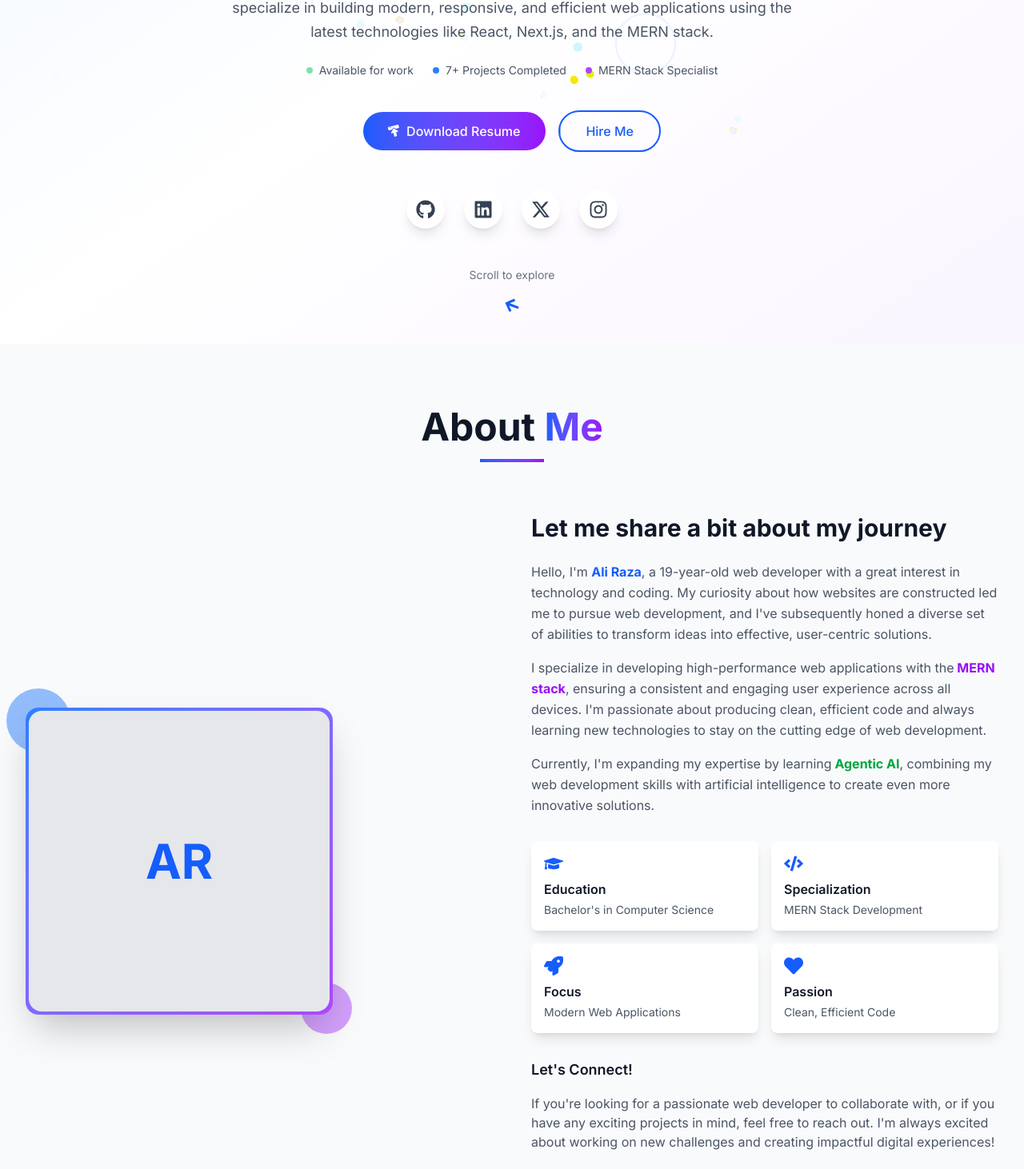
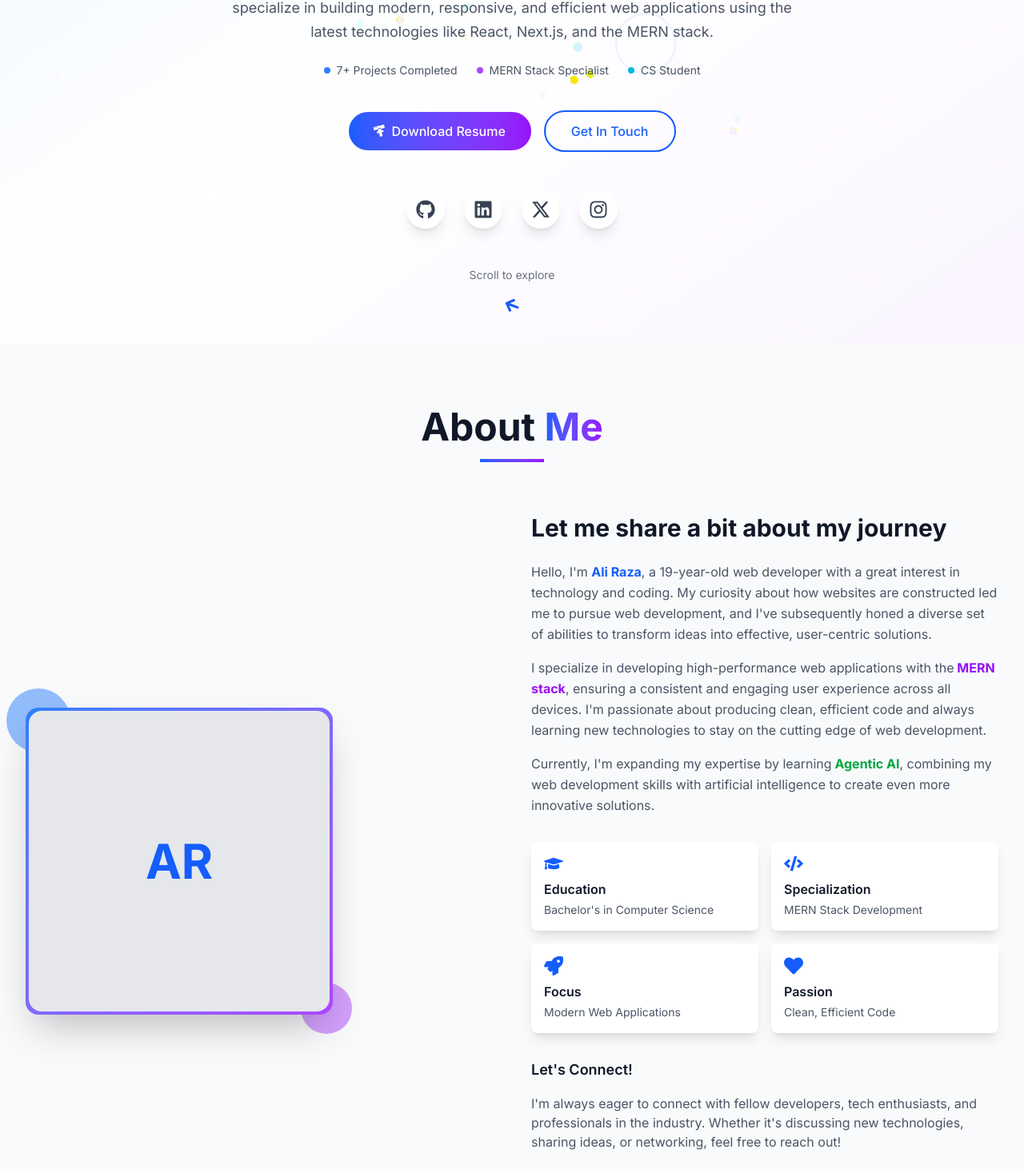
Before and after one commit to ALIRAZA4278/Ali-Raza-portfolio, a Next.js app: page / in a window 1280 px wide. Shown: the part 462-1924 px from the top of the page at 80% size. Built offline with nearby package versions, Linux system fonts and the light colour scheme.

Commit message:
feat: Update About and Contact sections for improved networking language and add new profile image

```diff
--- a/src/components/About.js
+++ b/src/components/About.js
@@ -135,9 +135,9 @@ export default function About() {
                 Let&apos;s Connect!
               </p>
               <p className="text-gray-600 dark:text-gray-300 mb-6">
-                If you&apos;re looking for a passionate web developer to collaborate with,
-                or if you have any exciting projects in mind, feel free to reach out.
-                I&apos;m always excited about working on new challenges and creating impactful digital experiences!
+                I&apos;m always eager to connect with fellow developers, tech enthusiasts,
+                and professionals in the industry. Whether it&apos;s discussing new technologies,
+                sharing ideas, or networking, feel free to reach out!
               </p>
 
               <motion.button
--- a/src/components/Contact.js
+++ b/src/components/Contact.js
@@ -120,8 +120,8 @@ export default function Contact() {
             Get In <span className="bg-gradient-to-r from-blue-600 to-purple-600 bg-clip-text text-transparent">Touch</span>
           </h2>
           <p className="text-lg text-gray-600 dark:text-gray-300 max-w-3xl mx-auto mb-8">
-            I&apos;m always excited about working on new challenges and creating impactful digital experiences.
-            Let&apos;s connect and discuss your next project!
+            I&apos;m always eager to connect with fellow developers, tech enthusiasts, and industry professionals.
+            Let&apos;s network and share ideas!
           </p>
           <div className="w-20 h-1 bg-gradient-to-r from-blue-600 to-purple-600 mx-auto"></div>
         </motion.div>
@@ -138,7 +138,7 @@ export default function Contact() {
               Let&apos;s Connect!
             </h3>
             <p className="text-gray-600 dark:text-gray-300 mb-8 leading-relaxed">
-              Whether you have a project in mind, want to collaborate, or just want to say hello,
+              Whether you want to discuss technology, exchange ideas, or just connect,
               I&apos;d love to hear from you. Feel free to reach out through any of the channels below.
             </p>
 
@@ -290,7 +290,7 @@ export default function Contact() {
                   value={formData.message}
                   onChange={handleInputChange}
                   className="w-full px-4 py-3 border border-gray-300 dark:border-gray-600 bg-white dark:bg-gray-800 text-gray-900 dark:text-white rounded-lg focus:outline-none focus:ring-2 focus:ring-blue-600 focus:border-transparent transition-colors resize-none"
-                  placeholder="Tell me about your project or just say hello!"
+                  placeholder="Share your thoughts or just say hello!"
                 ></textarea>
               </motion.div>
 
--- a/src/components/Hero.js
+++ b/src/components/Hero.js
@@ -145,7 +145,7 @@ export default function Hero() {
               {/* Profile Content */}
               <div className="relative w-full h-full bg-white dark:bg-gray-800 rounded-full overflow-hidden border-4 border-white dark:border-gray-800 shadow-2xl">
                 <Image
-                  src="/Images/ali final 1.png"
+                  src="/Images/ali final 2.png"
                   alt="Ali Raza Profile Picture"
                   fill
                   className="object-cover"
@@ -242,16 +242,16 @@ export default function Hero() {
               className="flex flex-wrap justify-center gap-6 mt-6 text-sm"
             >
               <div className="flex items-center gap-2 text-gray-600 dark:text-gray-400">
-                <div className="w-2 h-2 bg-green-500 rounded-full animate-pulse"></div>
-                <span>Available for work</span>
-              </div>
-              <div className="flex items-center gap-2 text-gray-600 dark:text-gray-400">
                 <div className="w-2 h-2 bg-blue-500 rounded-full"></div>
                 <span>7+ Projects Completed</span>
               </div>
               <div className="flex items-center gap-2 text-gray-600 dark:text-gray-400">
                 <div className="w-2 h-2 bg-purple-500 rounded-full"></div>
                 <span>MERN Stack Specialist</span>
+              </div>
+              <div className="flex items-center gap-2 text-gray-600 dark:text-gray-400">
+                <div className="w-2 h-2 bg-cyan-500 rounded-full"></div>
+                <span>CS Student</span>
               </div>
             </motion.div>
           </motion.div>
@@ -298,7 +298,7 @@ export default function Hero() {
                 transition={{ type: "spring", stiffness: 300, damping: 30 }}
               />
               <span className="relative z-10 group-hover:text-white transition-colors">
-                Hire Me
+                Get In Touch
               </span>
             </motion.button>
           </motion.div>
```
Also changed, not shown: public/Images/ali final 2.png (added).
